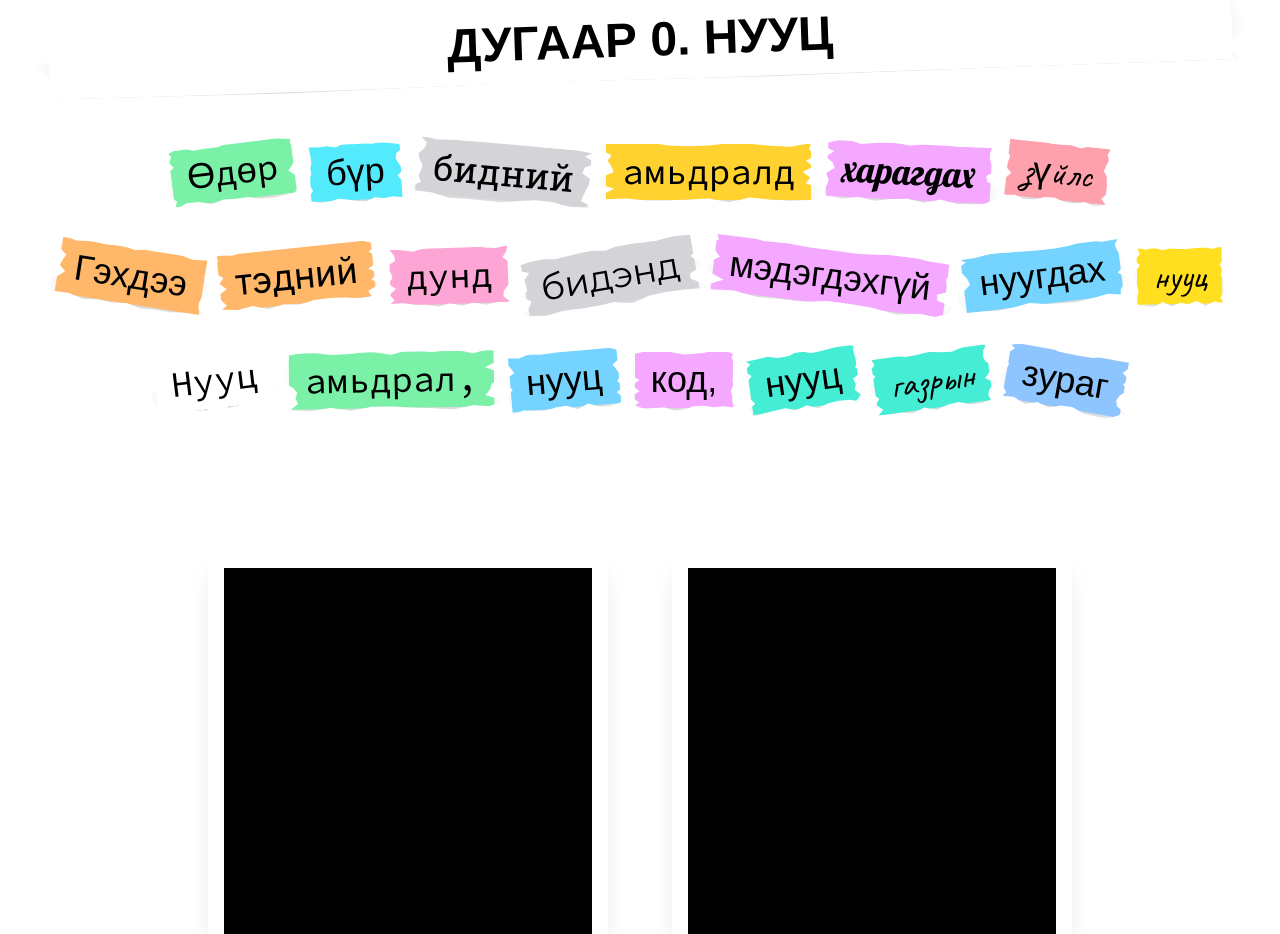
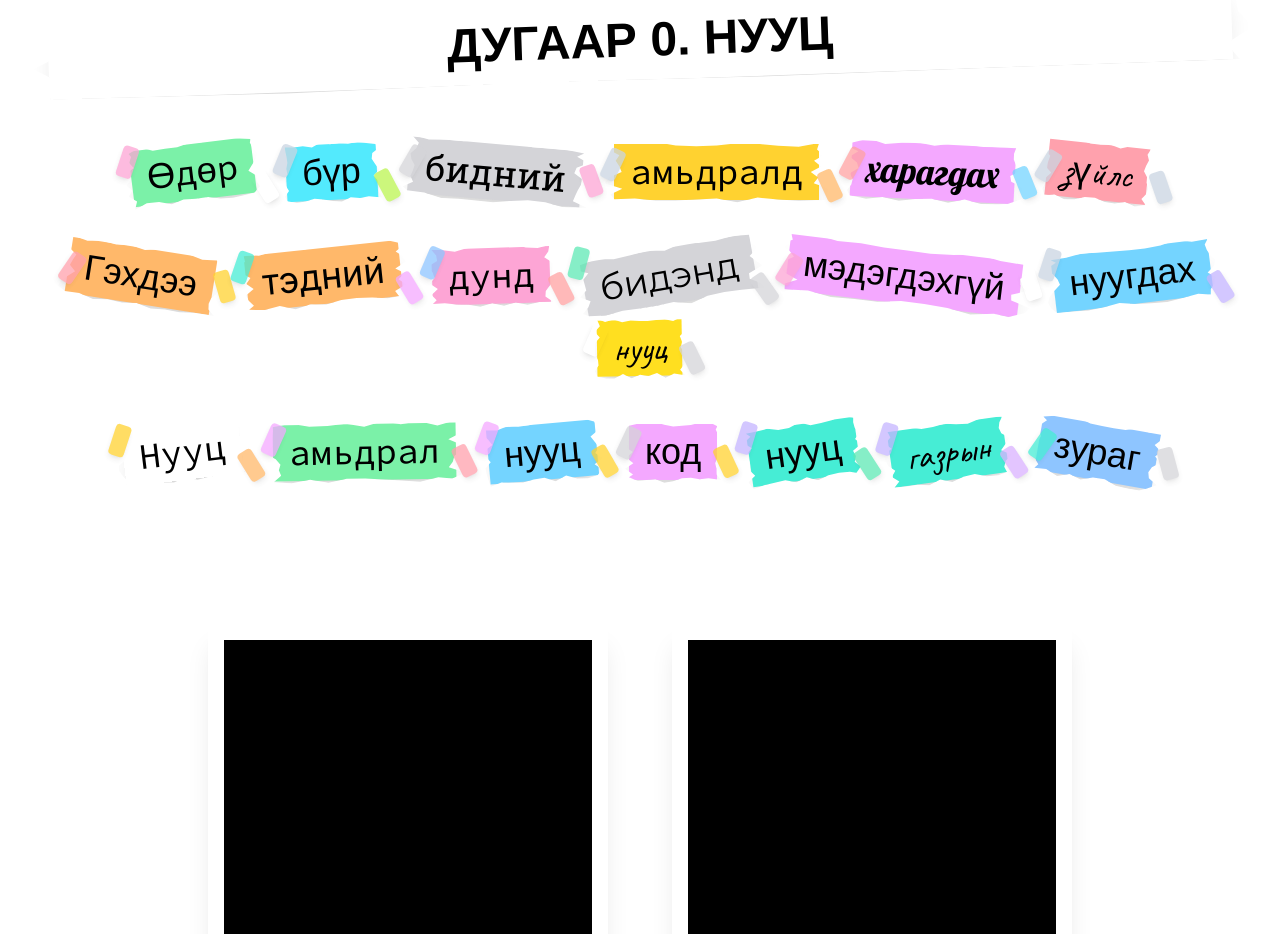
Before and after one commit to egoloprum/uur-board, a Next.js app: page / in a window 1280 px wide. Shown: the part 820-1754 px from the top of the page. Built offline with nearby package versions, Linux system fonts and the light colour scheme; a web font is replaced by a local one.

Commit message:
feat: refactor stick

```diff
--- a/src/app/page.tsx
+++ b/src/app/page.tsx
@@ -12,7 +12,7 @@ export default function Home() {
         description={[
           'Өдөр бүр бидний амьдралд харагдах зүйлс',
           'Гэхдээ тэдний дунд бидэнд мэдэгдэхгүй нуугдах нууц',
-          'Нууц амьдрал, нууц код, нууц газрын зураг',
+          'Нууц амьдрал нууц код нууц газрын зураг',
         ]}
         articles={[
           {
--- a/src/shared/components/Stick.tsx
+++ b/src/shared/components/Stick.tsx
@@ -3,9 +3,11 @@ import { colorMap } from '../utils'
 export const Stick = ({
   position,
   rotation,
+  className,
 }: {
   position: 'left' | 'right'
   rotation?: number
+  className?: string
 }) => {
   const baseStyle =
     position === 'left' ? '-left-3 md:-left-4 lg:-left-5' : '-right-3 md:-right-4 lg:-right-5'
@@ -18,7 +20,7 @@ export const Stick = ({
 
   return (
     <div
-      className={`h-6 w-3 md:h-8 md:w-4 lg:h-10 lg:w-5 absolute z-50 opacity-75 top-1/2 ${baseStyle} ${randomBgColor} rounded-sm shadow-md`}
+      className={`h-6 w-3 md:h-8 md:w-4 lg:h-10 lg:w-5 absolute z-50 opacity-75 top-1/2 rounded-sm shadow-md ${baseStyle} ${randomBgColor} ${className}`}
       style={{
         ...rotateStyle,
         transform: `${rotateStyle.transform || ''} translateY(-${translation}%)`.trim(),
--- a/src/widgets/header/Header.tsx
+++ b/src/widgets/header/Header.tsx
@@ -24,7 +24,8 @@ export const Header = ({}) => {
         <Stick position="left" rotation={leftStickRotation} />
         <Link href="/">
           <nav
-            className={`h-fit w-fit text-black p-4 py-2 text-xl sm:text-4xl md:text-5xl lg:text-6xl shadow-2xl ${randomFont} ${randomBgColor}`}
+            className={`h-fit w-fit text-black p-4 py-2
+              text-xl sm:text-4xl md:text-5xl lg:text-6xl shadow-2xl ${randomFont} ${randomBgColor}`}
             style={{
               ...getRandomBorderShape({ pointsPerSide: 10, variance: 10 }),
               ...rotationStyle,
@@ -39,7 +40,8 @@ export const Header = ({}) => {
         <Stick position="left" rotation={leftStickRotation} />
         <Link href="/about">
           <nav
-            className={`h-fit w-fit text-black p-4 py-2 text-xl sm:text-2xl md:text-3xl lg:text-4xl shadow-2xl ${randomFont} ${randomBgColor}`}
+            className={`h-fit w-fit text-black p-4 py-2
+              text-xl sm:text-2xl md:text-3xl lg:text-4xl shadow-2xl ${randomFont} ${randomBgColor}`}
             style={{
               ...getRandomBorderShape({ pointsPerSide: 10, variance: 10 }),
               ...rotationStyle,
--- a/src/widgets/landing/season/SeasonWidget.tsx
+++ b/src/widgets/landing/season/SeasonWidget.tsx
@@ -1,3 +1,4 @@
+import { Stick } from '@/src/shared/components'
 import {
   colorMap,
   fontMap,
@@ -51,14 +52,23 @@ export const SeasonWidget = ({ topic, description, articles }: SeasonWidgetProps
 
 const SeasonDescription = ({ words }: { words: string }) => {
   return (
-    <section className="flex flex-wrap gap-4 justify-center">
+    <section className="flex flex-wrap gap-x-8 gap-y-4 justify-center">
       {words.split(' ').map((word, index) => {
         const randomFont = fontMap[Math.floor(Math.random() * fontMap.length)]
         const randomBgColor = colorMap[Math.floor(Math.random() * colorMap.length)]
         const rotationDegree = getRotationDegree()
         const rotationStyle = getRotationStyle(rotationDegree)
 
+        const leftStickRotation = rotationDegree + 25
+        const rightStickRotation = rotationDegree - 25
+
         return (
+          <div className="relative" key={word + index}>
+            <Stick
+              position="left"
+              rotation={leftStickRotation}
+              className="h-4 w-2 md:h-4 md:w-2 lg:h-6 lg:w-3 xl:h-8 xl:w-4"
+            />
             <div
               className={`h-fit text-black px-2 py-1 md:px-4 md:py-2
                     text-xl sm:texl-2xl md:text-3xl lg:text-4xl
@@ -67,9 +77,14 @@ const SeasonDescription = ({ words }: { words: string }) => {
                 ...getRandomBorderShape({ pointsPerSide: 10, variance: 10 }),
                 ...rotationStyle,
               }}
-            key={word + index}
             >
               <p>{word}</p>
+            </div>
+            <Stick
+              position="right"
+              rotation={rightStickRotation}
+              className="h-4 w-2 md:h-4 md:w-2 lg:h-6 lg:w-3 xl:h-8 xl:w-4"
+            />
           </div>
         )
       })}
```
Lines whose indentation alone changed are shown as unchanged.
